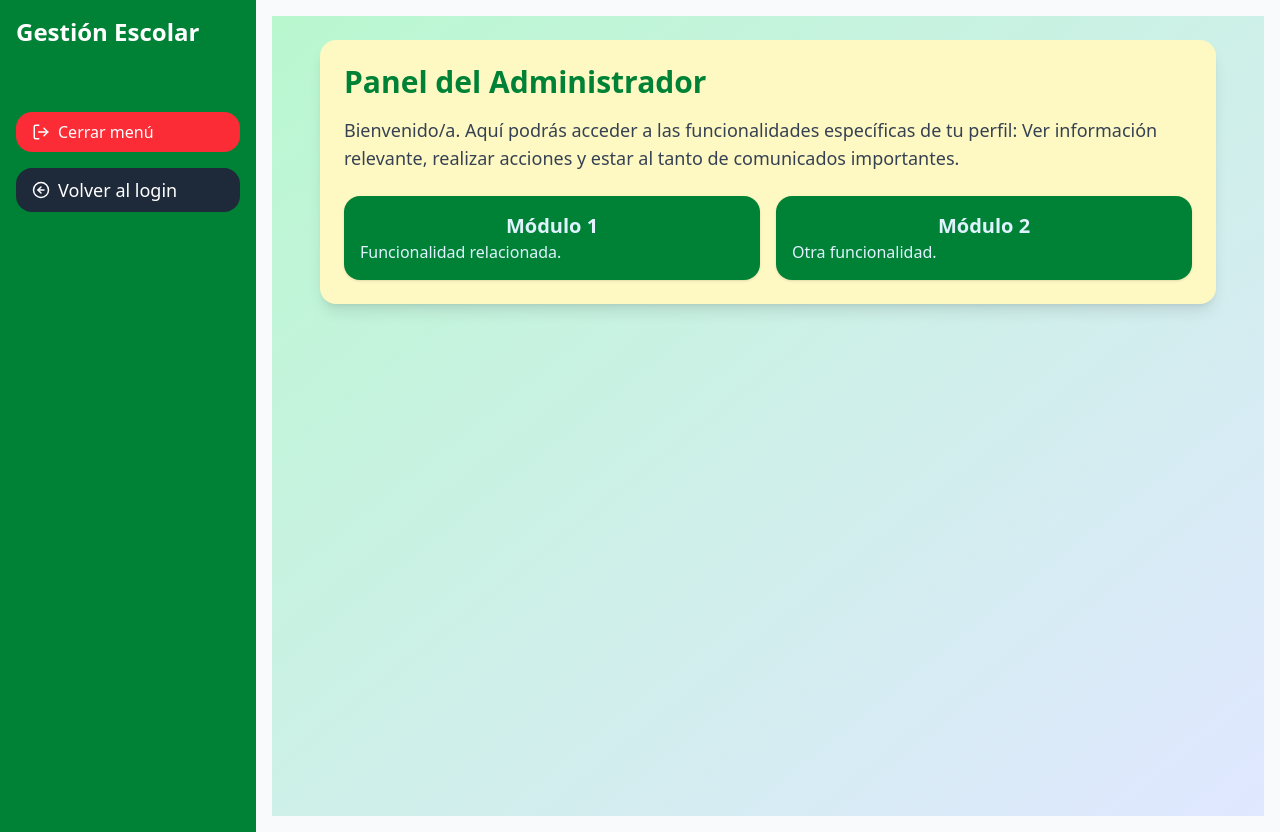
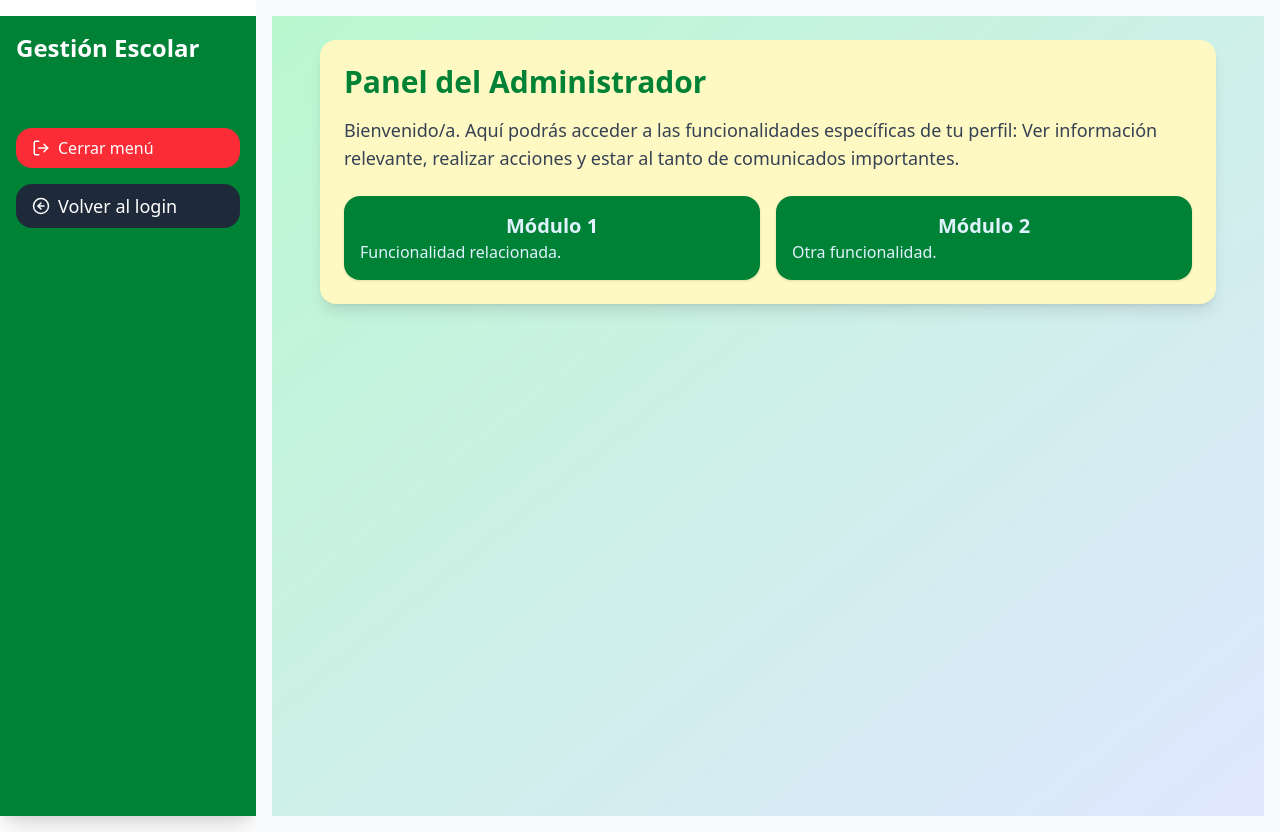
Before and after one commit to fausto5454/GestionEscolar, a React (Vite) app: page /admin in a window 1280 px wide. Built offline with nearby package versions, Linux system fonts and the light colour scheme.

Commit message:
Se realizó la alineación del panel izquierdo y general para una mejor experiencia de usuario

```diff
--- a/src/components/Layout.jsx
+++ b/src/components/Layout.jsx
@@ -56,7 +56,7 @@ function Layout({ children }) {
       <motion.aside
         animate={{ width: isCollapsed ? 72 : 256 }}
         transition={{ type: "spring", stiffness: 100 }}
-        className="bg-green-700 text-white p-4 shadow-xl overflow-hidden"
+        className="bg-green-700 text-white p-4 shadow-xl overflow-hidden h-screen mt-4"
       >
         {/* Botón hamburguesa visible solo en dispositivos móviles */}
         <div className="block lg:hidden">
```
